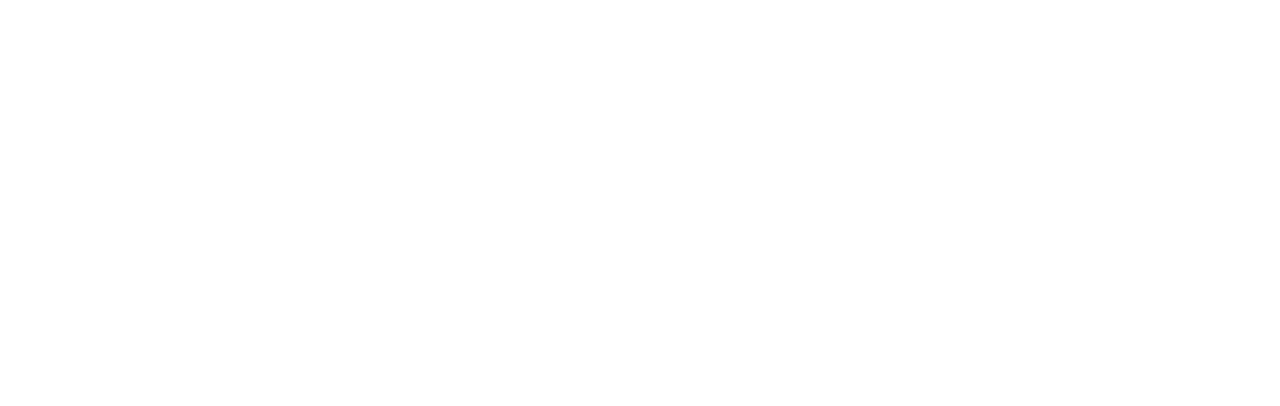
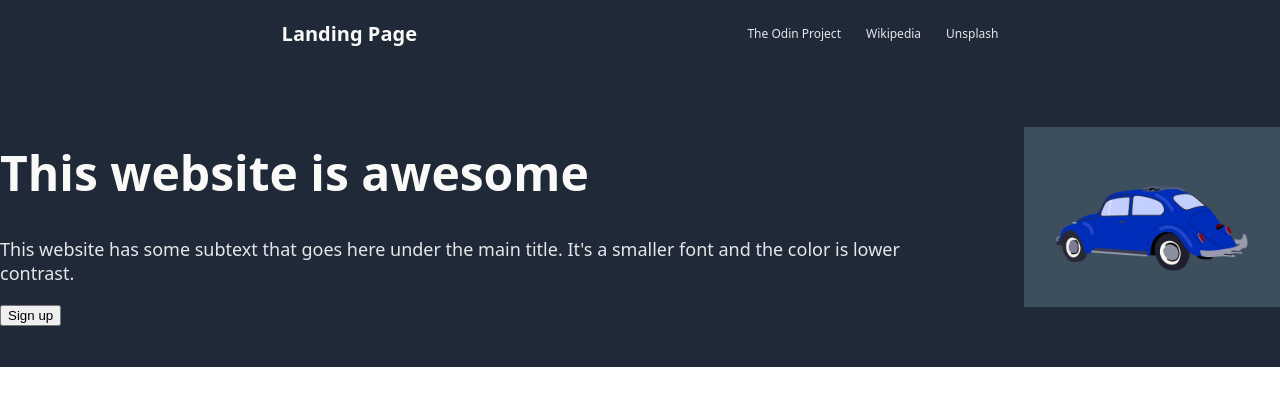
Before and after one commit to clever-cugel/landing_page, a plain HTML site: page index.html in a window 1280 px wide. Drawn offline with Linux system fonts and the light colour scheme.

Commit message:
Make Header

```diff
--- a/index.html
+++ b/index.html
@@ -1 +1,32 @@
-<!-- hard-reset -->
+ <!DOCTYPE html>
+ <html lang="en">
+    <head>
+        <meta charset="UTF-8">
+        <link rel="preconnect" href="https://fonts.googleapis.com">
+        <link rel="preconnect" href="https://fonts.gstatic.com" crossorigin>
+        <link href="https://fonts.googleapis.com/css2?family=Roboto:ital,wght@0,100..900;1,100..900&display=swap" rel="stylesheet">
+        <link rel="stylesheet" href="styles.css">
+    </head>
+    <body>
+        <div class="header">
+            <p>Landing Page</p>
+            <ul>
+                <li><a href="https://www.theodinproject.com/">The Odin Project</a></li>
+                <li><a href="https://www.wikipedia.org/">Wikipedia</a></li>
+                <li><a href="https://unsplash.com/">Unsplash</a></li>
+            </ul>
+        </div>
+        <div class="splash">
+            <div class="splash-left">
+                <h1>This website is awesome</h1>
+                <p>This website has some subtext that goes here under the main title. It's a smaller font and the color is lower contrast.</p>
+                <button type="button">Sign up</button>
+            </div>
+            <img src="images/a_car.jpg" alt="An image of a car">
+        </div>
+        <div class="info"></div>
+        <div class="quote"></div>
+        <div class="end"></div>
+        <div class="footer"></div>
+    </body>
+ </html>
--- a/styles.css
+++ b/styles.css
@@ -1 +1,90 @@
-/* hard-reset */
+/* colors:
+1f2937 = dark background
+f9faf8 = white text
+e5e7eb = grey text
+3882f6 = blue button */
+
+/*general*/
+
+body {
+    font-family: system-ui, -apple-system, BlinkMacSystemFont, 'Segoe UI', Roboto, Oxygen, Ubuntu, Cantarell, 'Open Sans', 'Helvetica Neue', sans-serif;
+    margin: 0;
+    padding: 0;
+}
+
+a {
+    text-decoration: none;
+}
+
+a:link {
+    color:#e5e7eb;
+}
+
+a:visited {
+    color:#e5e7eb;
+}
+
+ul {
+    list-style: none;
+}
+
+/*general*/
+
+/*header*/
+
+.header {
+    background-color: #1f2937;
+    display: flex;
+    justify-content: center;
+    align-items: center;
+}
+
+.header ul {
+    display: flex;
+    flex-direction: row;
+    gap: 25px;
+    font-size: 12px;
+    margin-right: 22%;
+    margin-left: auto;
+}
+
+.header p {
+    color: #f9faf8;
+    font-weight: 900;
+    font-size: 20px;
+    margin-left: 22%;
+}
+
+.header ul {
+    color: #e5e7eb;
+}
+
+/*header*/
+
+/*splash*/
+
+.splash {
+    display:flex;
+    justify-content: center;
+    align-items: center;
+    height: 300px;
+    background-color: #1f2937;
+    gap: 50px;
+}
+
+.splash img {
+    max-width: 20%;
+    height: auto;
+}
+
+.splash-left h1 {
+    color:#f9faf8;
+    font-size: 48px;
+}
+
+.splash-left p{
+    color:#e5e7eb;
+    font-size: 18px;
+}
+
+/*splash*/
```
